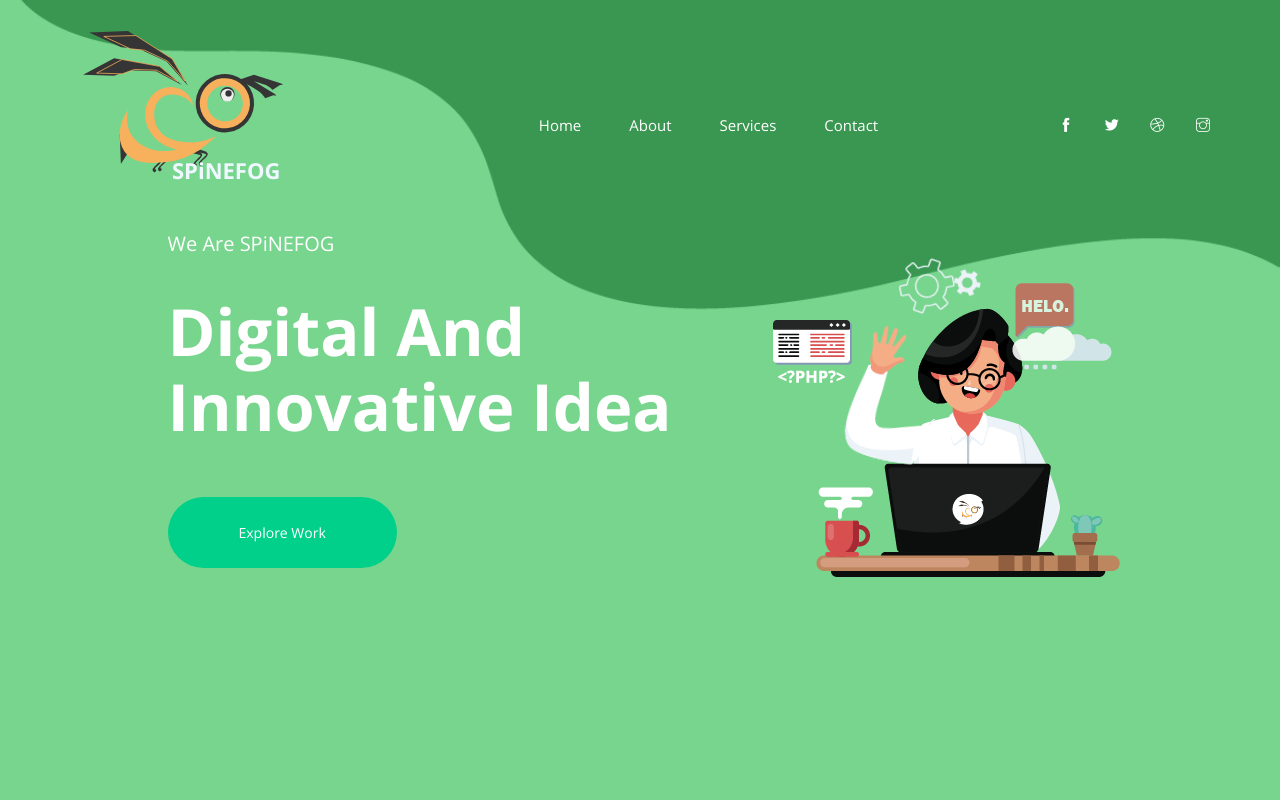
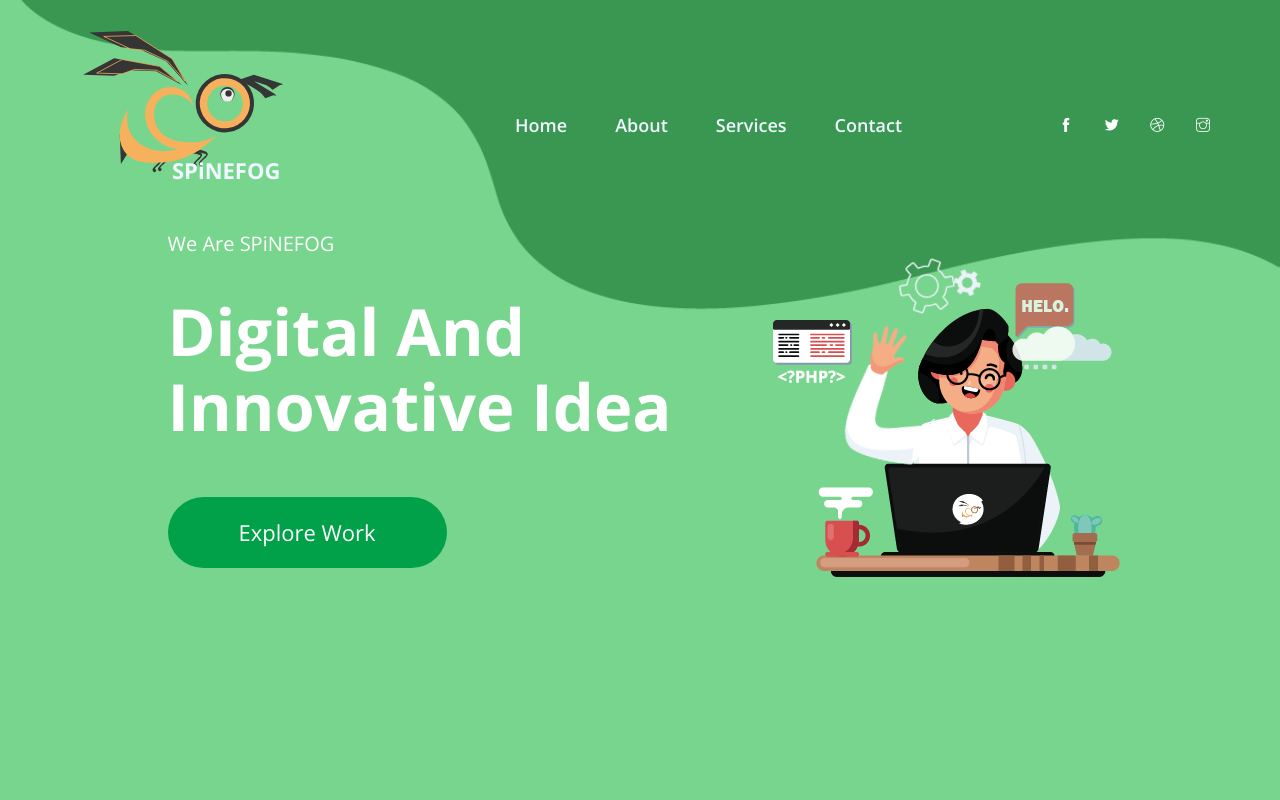
Before and after one commit to spinefog/spinefog.github.io, a plain HTML site: page index.html in a window 1280 px wide. Shown: the top 800 px of the page. Drawn offline with nearby package versions, Linux system fonts and the light colour scheme.

Commit message:
Update spine.css

```diff
--- a/css/spine.css
+++ b/css/spine.css
@@ -17,3 +17,15 @@
   top: -60px;
   left: 102px;
 }
+.btn_1 {
+  background: rgb(1, 161, 73);
+  font-size: 22px;
+}
+.btn_1:hover {
+  background: #00d089;
+}
+.main_menu .main-menu-item ul li .nav-link {
+  font-size: 18px;
+  color: aliceblue;
+  font-weight: 600;
+}
```
